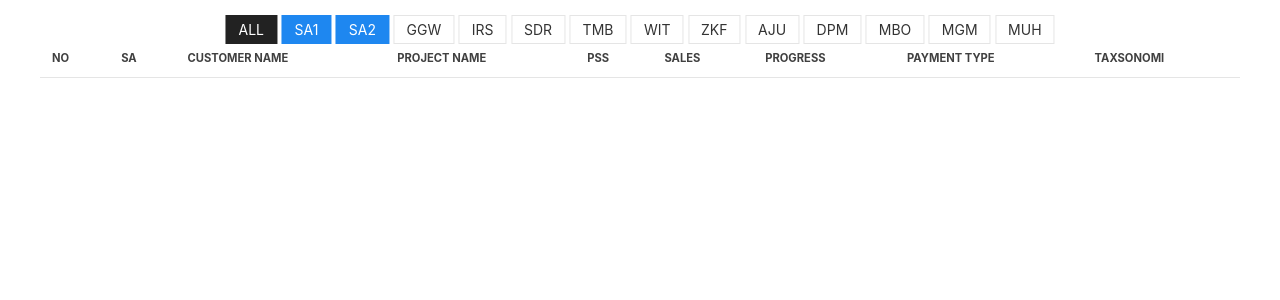
After one commit to rumahaah/solarc, a Django app: page /preproject/detailpersa in a window 1280 px wide. The commit adds this page. Shown: the top 300 px of the page. Run offline with Django 3.2, Linux system fonts and the light colour scheme; a user stored in the database is signed in; tables that the repository leaves empty hold one stand-in row (values such as "Sample post"); lists and menus that the app fills with data are empty; some libraries are stand-ins or nearby versions.

Commit message:
detail preproject

```diff
--- a/preproject/models.py
+++ b/preproject/models.py
@@ -89,9 +89,14 @@ class Preproject(models.Model):
 # 		ordering = ['initial', 'name']
 
 class Saperson(models.Model):
+	subbag_option = (
+		('1', 'SA 1'),
+		('2', 'SA 2'),
+	)
 	initial = models.CharField(max_length=3)
 	name = models.CharField(max_length=100)
 	email = models.CharField(max_length=100)
+	subbag = models.CharField(blank=True, max_length=1, choices=subbag_option)
 	def __str__(self):
 		return "%s - %s" % (self.initial, self.name)
 	class Meta:
--- /dev/null
+++ b/preproject/templates/base_detailpersa.html
@@ -0,0 +1,17 @@
+{% load static %}<!DOCTYPE html>
+<html>
+<head>
+	<link rel="stylesheet" type="text/css" href="{% static 'css/uikit.min.css' %}">
+	<link rel="stylesheet" type="text/css" href="{% static 'css/dashboard.css' %}">
+	<title>{% block title %}{% endblock %}</title>
+</head>
+<body>
+	<!--HEADER-->
+	<header>
+	</header>
+	<!--/HEADER-->
+		{% block content %}{% endblock %}
+		<script src="{% static 'js/uikit.min.js' %}"></script>
+		<script src="{% static 'js/uikit-icons.min.js' %}"></script>
+</body>
+</html>
--- /dev/null
+++ b/preproject/templates/preproject_detailpersa_accordion.html
@@ -0,0 +1,141 @@
+{% extends "base_detailpersa.html" %}% load widget_tweaks %}{% load preproject_extras %}{% load humanize %}{% block title %}Preproject Detail | SolArc{% endblock %}{% block content %}
+<div class="uk-container">
+    <div class="uk-position-top-center uk-padding-small">
+        <!-- <div class="uk-button-group"> -->
+            <a href="{% url 'detailpersa'%}/all" class="uk-button uk-button-secondary uk-text-small" style="padding: 3px 12px 3px 12px;">All</a>
+            <a href="{% url 'detailpersa'%}/sa1" class="uk-button uk-button-primary uk-text-small" style="padding: 3px 12px 3px 12px;">SA1</a>
+            <a href="{% url 'detailpersa'%}/sa2" class="uk-button uk-button-primary uk-text-small" style="padding: 3px 12px 3px 12px;">SA2</a>
+            <a href="{% url 'detailpersa'%}/GGW" class="uk-button uk-button-default uk-text-small" style="padding: 3px 12px 3px 12px;">GGW</a>
+            <a href="{% url 'detailpersa'%}/IRS" class="uk-button uk-button-default uk-text-small" style="padding: 3px 12px 3px 12px;">IRS</a>
+            <a href="{% url 'detailpersa'%}/SDR" class="uk-button uk-button-default uk-text-small" style="padding: 3px 12px 3px 12px;">SDR</a>
+            <a href="{% url 'detailpersa'%}/TMB" class="uk-button uk-button-default uk-text-small" style="padding: 3px 12px 3px 12px;">TMB</a>
+            <a href="{% url 'detailpersa'%}/WIT" class="uk-button uk-button-default uk-text-small" style="padding: 3px 12px 3px 12px;">WIT</a>
+            <a href="{% url 'detailpersa'%}/ZKF" class="uk-button uk-button-default uk-text-small" style="padding: 3px 12px 3px 12px;">ZKF</a>
+            <a href="{% url 'detailpersa'%}/AJU" class="uk-button uk-button-default uk-text-small" style="padding: 3px 12px 3px 12px;">AJU</a>
+            <a href="{% url 'detailpersa'%}/DPM" class="uk-button uk-button-default uk-text-small" style="padding: 3px 12px 3px 12px;">DPM</a>
+            <a href="{% url 'detailpersa'%}/MBO" class="uk-button uk-button-default uk-text-small" style="padding: 3px 12px 3px 12px;">MBO</a>
+            <a href="{% url 'detailpersa'%}/MGM" class="uk-button uk-button-default uk-text-small" style="padding: 3px 12px 3px 12px;">MGM</a>
+            <a href="{% url 'detailpersa'%}/MUH" class="uk-button uk-button-default uk-text-small" style="padding: 3px 12px 3px 12px;">MUH</a>
+        <!-- </div> -->
+    </div>
+    <table class="uk-table uk-table-divider uk-table-small uk-margin-medium-top" style="font-size: 70%;" >
+    <!-- <table class="uk-table uk-table-divider uk-table-hover uk-table-small"> -->
+        <thead>
+            <tr>
+                <th class="uk-table-middle" style="font-size: 100%; color: #404040"><b>No</b></th>
+                <th class="uk-table-middle" style="font-size: 100%; color: #404040"><b>SA</b></th>
+                <th class="uk-table-middle" style="font-size: 100%; color: #404040"><b>Customer Name</b></th>
+                <th class="uk-table-middle" style="font-size: 100%; color: #404040"><b>Project Name</b></th>
+                <th class="uk-table-middle" style="font-size: 100%; color: #404040"><b>PSS</b></th>
+                <th class="uk-table-middle" style="font-size: 100%; color: #404040"><b>SALES</b></th>
+                <th class="uk-table-middle" style="font-size: 100%; color: #404040"><b>Progress</b></th>
+                <th class="uk-table-middle" style="font-size: 100%; color: #404040"><b>Payment Type</b></th>
+                <th class="uk-table-middle" style="font-size: 100%; color: #404040"><b>Taxsonomi</b></th>
+                <!-- <th class="uk-table-middle">{{list.count}}</th> -->
+                <!-- <th class="uk-table-middle" style="font-size: 100%;">PSA</th> -->
+                <!-- <th class="uk-table-middle" style="font-size: 100%;">PCA</th> -->
+            </tr>
+        </thead>
+        <tbody>
+            <tr>{% for preproject in list %}
+                <td>{{forloop.counter}}</td>
+                <td>{% for sa in preproject.sa_lintasarta.all %}<span uk-tooltip="title:{{sa.name}}; delay:250">{{sa.initial}}</span>{% endfor %}</td>
+                <td>{% for customer in preproject.oppty.customer.all %}{{ customer.customer_name }}{% endfor %}</td>
+            	<td>{{preproject.oppty.project_name}}</td>
+                <td>{% for pss in preproject.pss_lintasarta.all %}<span uk-tooltip="title:{{pss.initial}}; delay:250">{{ pss.name }}</span>{% endfor %}</td>
+                <td><span uk-tooltip="title:{{preproject.sales_lintasarta.initial}}; delay:250">{{preproject.sales_lintasarta.name}}</span></td>
+                <td>{% if preproject.progress == 'w' %}Close Won{% elif preproject.progress == 'l' %}Close Lost{% elif preproject.progress == 'p' %}Progress - Internal SA{% elif preproject.progress == 's' %}Progress - Submited{% elif preproject.progress == 'c' %}Cancelled{% else %}PSA NOTGO/HOLD{%endif%}</td>
+                <td>{% if preproject.payment == 'm' %}MRC{% else %}OTC{% endif %}</td>
+                <!-- <td>{% for taxsonomi in preproject.taxsonomi.all %}{{taxsonomi.product_name}}{% endfor %}</td> -->
+                <td>{% for taxsonomi in preproject.taxsonomi.all %}{% if taxsonomi.product_name == '0'%}Datacom{% elif taxsonomi.product_name == '1'%}Cloud{% elif taxsonomi.product_name == '2'%}Data Center{% elif taxsonomi.product_name == '3'%}Sec & Col{% elif taxsonomi.product_name == '4'%}ITO{% elif taxsonomi.product_name == '5'%}Insol{%else%}Digital Ads{%endif%}{% endfor %}</td>
+
+                <!-- <td>{{preproject.taxsonomi.product_name}}</td> -->
+            </tr>
+            <tr>
+                <td colspan='9' class="uk-text-center">
+                    <div uk-accordion="multiple: true">
+                        <div class="">
+                            <a class="uk-accordion-title" href="" style="font-size: 100%"><b>PSA</b> | {% for psa in preproject.psa_set.all %}{{psa.psa_date|date:'d-M'}} | {% endfor %}</a>
+                            <div class="uk-accordion-content uk-margin-remove">
+                                <table class="uk-table uk-table-hover uk-table-divider uk-table-small">
+                                    <thead>
+                                        <tr>
+                                            <th class="uk-table-middle" style="font-size: 100%;">PSA Date</th>
+                                            <th class="uk-table-middle" style="font-size: 100%;">PSS HO Date</th>
+                                            <th class="uk-table-middle" style="font-size: 100%;">Product or Not</th>
+                                            <th class="uk-table-middle" style="font-size: 100%;">Scale</th>
+                                            <th class="uk-table-middle" style="font-size: 100%;">Summary</th>
+                                            <th class="uk-table-middle" style="font-size: 100%;">Status_psa</th>
+                                            <th class="uk-table-middle" style="font-size: 100%;">Remark</th>
+                                            <th class="uk-table-middle" style="font-size: 100%;">Attendance</th>
+                                            <th class="uk-table-middle" style="font-size: 100%;">Risk</th>
+                                        </tr>
+                                    </thead>
+                                    <tbody>{% for psa in preproject.psa_set.all %}
+                                        <tr>
+                                            <td>{{psa.psa_date}}</td>
+                                            <td>{{psa.pss_ho_date}}</td>
+                                            <td>{% if psa.productornot == 'n'%}Non Product{%else%}Product{%endif%}</td>
+                                            <td>{% if psa.scale == 'l'%}Large{% elif psa.scale == 'm'%}Medium{%else%}Small{%endif%}</td>
+                                            <td>{{psa.summary}}</td>
+                                            <td>{% if psa.status_psa == 'g' %}Go{% elif psa.status_psa == 'h'%}Hold{%else%}Not Go{%endif%}</td>
+                                            <td>{{psa.remark}}</td>
+                                            <td>{{psa.attendance}}</td>
+                                            <td>{% if psa.risk_category == 'h' %}High{% elif psa.risk_category == 'm' %}Medium{% elif psa.risk_category == 'l' %}Low{%else%}n/a{%endif%}</td>
+                                        </tr>
+                                    </tbody>{% endfor %}
+                                </table>
+                            </div>
+                        </div>
+                    </div>
+                </td>
+            </tr>
+            <tr>
+                <td colspan='9' class="uk-text-center">
+                    <div uk-accordion="multiple: true">
+                        <div class="">
+                            <a class="uk-accordion-title" href="#" style="font-size: 100%"><b>PCA</b> | {% for psa in preproject.psa_set.all %}{% for pca in psa.pca_set.all %}{{pca.pca_date|date:'d-M'}} | {% endfor %}{% endfor %}</a>
+                            <div class="uk-accordion-content">
+                                <table class="uk-table uk-table-hover uk-table-divider uk-table-small">
+                                    <thead>
+                                        <tr>
+                                            <th class="uk-table-middle" style="font-size: 100%;">PCA Date</th>
+                                            <th class="uk-table-middle" style="font-size: 100%;">PCA Status</th>
+                                            <th class="uk-table-middle" style="font-size: 100%;">OTC</th>
+                                            <th class="uk-table-middle" style="font-size: 100%;">MRC</th>
+                                            <th class="uk-table-middle" style="font-size: 100%;">Duration</th>
+                                            <th class="uk-table-middle" style="font-size: 100%;">Ebitda</th>
+                                            <th class="uk-table-middle" style="font-size: 100%;">IRR</th>
+                                            <th class="uk-table-middle" style="font-size: 100%;">Remark</th>
+                                            <th class="uk-table-middle" style="font-size: 100%;">Attendance</th>
+                                            <!-- <th class="uk-table-middle" style="font-size: 100%;">Problem Category</th> -->
+                                            <th class="uk-table-middle" style="font-size: 100%;">ACV</th>
+                                            <th class="uk-table-middle" style="font-size: 100%;">TCV</th>
+                                        </tr>
+                                    </thead>
+                                    <tbody>{% for psa in preproject.psa_set.all %}{% for pca in psa.pca_set.all %}
+                                        <tr>
+                                            <td>{{pca.pca_date}}</td>
+                                            <td>{% if pca.status_pca == 'g' %}APPROVED{% elif pca.status_pca == 'h' %}HOLD{% else %}NOT GO{% endif %}</td>
+                                            <td>{% rupiah pca.otc %}</td>
+                                            <td>{% rupiah pca.mrc %}</td>
+                                            <td>{{pca.duration}}</td>
+                                            <td>{{pca.ebitda}}</td>
+                                            <td>{{pca.irr}}</td>
+                                            <td>{{pca.remark}}</td>
+                                            <td>{{pca.attendance}}</td>
+                                            <!-- <td>{{pca.problem_category}}</td> -->
+                                            <td>{% annualcontracvalue pca.mrc pca.otc ho.po_known_date|date:'n'%}</td>
+                                            <td>{% totalcontracvalue pca.mrc pca.otc pca.duration %}</td>
+                                        </tr>
+                                    </tbody>{% endfor %}{% endfor %}
+                                </table>
+                            </div>
+                        </div>
+                    </div>
+                </td>
+            </tr>{% endfor %}
+        </tbody>
+    </table>
+</div>
+{% endblock %}
--- a/preproject/urls.py
+++ b/preproject/urls.py
@@ -4,8 +4,10 @@ from . import views
 
 urlpatterns = [
     path('oppty', views.preproject, name='preproject'),
+    path('oppty/<slug:paramm>', views.preproject),
+    path('detailpersa', views.detailpersa, name='detailpersa'),
+    path('detailpersa/<slug:paramm>', views.detailpersa),
     path('opptywon', views.opptywon, name='opptywon'),
     path('opptylost', views.opptylost, name='opptylost'),
-    path('oppty/<slug:paramm>', views.preproject),
     path('customer', views.customer_list, name='customer_list'),
 ]
--- a/preproject/views.py
+++ b/preproject/views.py
@@ -60,21 +60,39 @@ def preproject (request,paramm='all'):
 		v_preproject =''
 
 	return render(request, 'preproject.html',{
-	'list': v_preproject,
+		'list': v_preproject,
 	})
 
 @login_required
 def opptywon (request):
 	v_preproject = Preproject.objects.filter(progress='w')
 	return render(request, 'preproject_wonlost.html',{
-	'list': v_preproject,
+		'list': v_preproject,
 	})
 
 @login_required
 def opptylost (request):
 	v_preproject = Preproject.objects.filter(progress='l')
 	return render(request, 'preproject_wonlost.html',{
-	'list': v_preproject,
+		'list': v_preproject,
+	})
+
+@login_required
+def detailpersa (request,paramm='n'):
+	if paramm == 'n':
+		v_list = Preproject.objects.filter(sa_lintasarta__initial='')
+	elif paramm == 'sa1':
+		v_list = Preproject.objects.filter(sa_lintasarta__subbag='1').order_by('sa_lintasarta__initial')
+	elif paramm == 'sa2':
+		v_list = Preproject.objects.filter(sa_lintasarta__subbag='2').order_by('sa_lintasarta__initial')
+	elif paramm == 'all':
+		v_list = Preproject.objects.order_by('sa_lintasarta__initial')
+	else:
+		v_list = Preproject.objects.filter(sa_lintasarta__initial=paramm)
+
+	# return render(request, 'preproject_detailpersa.html',{
+	return render(request, 'preproject_detailpersa_accordion.html',{
+		'list': v_list,
 	})
 
 
--- a/psatopca/templates/psa.html
+++ b/psatopca/templates/psa.html
@@ -26,14 +26,14 @@
                 <form method="get" class="">
                     <th class="uk-table-middle"></th>
                     <!-- <th class="uk-table-middle"></th> -->
-                    <th class="uk-table-middle">{% render_field list.form.preproject__oppty__customer__customer_name class="uk-input uk-form-width-small uk-form-small" %}</th>
-                    <th class="uk-table-middle">{% render_field list.form.preproject__oppty__project_name class="uk-input uk-form-width-small uk-form-small" %}</th>
+                    <th class="uk-table-middle">{% render_field list.form.preproject__oppty__customer__customer_name class="uk-input uk-form-width-xsmall uk-form-small" %}</th>
+                    <th class="uk-table-middle">{% render_field list.form.preproject__oppty__project_name class="uk-input uk-form-width-xsmall uk-form-small" %}</th>
                     <th class="uk-table-middle"></th>
                     <th class="uk-table-middle"></th>
                     <!-- <th class="uk-table-middle">{% render_field list.form.pss_ho_date class="uk-select uk-form-small" %}</th> -->
                     <th class="uk-table-middle">
                         <select name="pss_ho_date" id="id_pss_ho_date" class="uk-select uk-form-small" style="width: 35px;font-size: 80%;">
-                            <option value="unknown" selected></option>
+                            <option value="unknown"></option>
                             <option value="true" class="uk-text-success uk-text-bold" {%if request.GET.pss_ho_date == 'true'%} selected {%endif%}>Y</option>
                             <option value="false" class="uk-text-danger uk-text-bold" {%if request.GET.pss_ho_date == 'false'%} selected {%endif%}>N</option>
                         </select>
--- a/solarc/settings.py
+++ b/solarc/settings.py
@@ -92,7 +92,8 @@ WSGI_APPLICATION = 'solarc.wsgi.application'
 DATABASES = {
 	'default': {
 		'ENGINE': 'django.db.backends.sqlite3',
-		'NAME': os.path.join(BASE_DIR, 'db.sqlite3'),
+		# 'NAME': os.path.join(BASE_DIR, 'db.sqlite3'),
+		'NAME': os.path.join(os.path.dirname(BASE_DIR), 'dbque','db.sqlite3'),
 	}
 }
 
@@ -135,7 +136,8 @@ USE_TZ = True
 # https://docs.djangoproject.com/en/3.0/howto/static-files/
 
 # STATIC_ROOT = os.path.join(BASE_DIR, 'staticfiles')
-STATIC_ROOT = os.path.join(BASE_DIR, "static")
+# STATIC_ROOT = os.path.join(BASE_DIR, "static")
+STATIC_ROOT = os.path.join(os.path.dirname(BASE_DIR), "static")
 STATIC_URL = '/static/'
 
 # EMAIL_BACKEND = 'djcelery_email.backends.CeleryEmailBackend'
```
Also changed, not shown: preproject/templates/preproject_detailpersa.html (added, +144 -0 lines), psatopca/templates/pca.html (+28 -3 lines), preproject/migrations/0033_auto_20200328_0940.py (added), preproject/migrations/0034_auto_20200328_0944.py (added), psatopca/migrations/0024_auto_20200328_0940.py (added).
